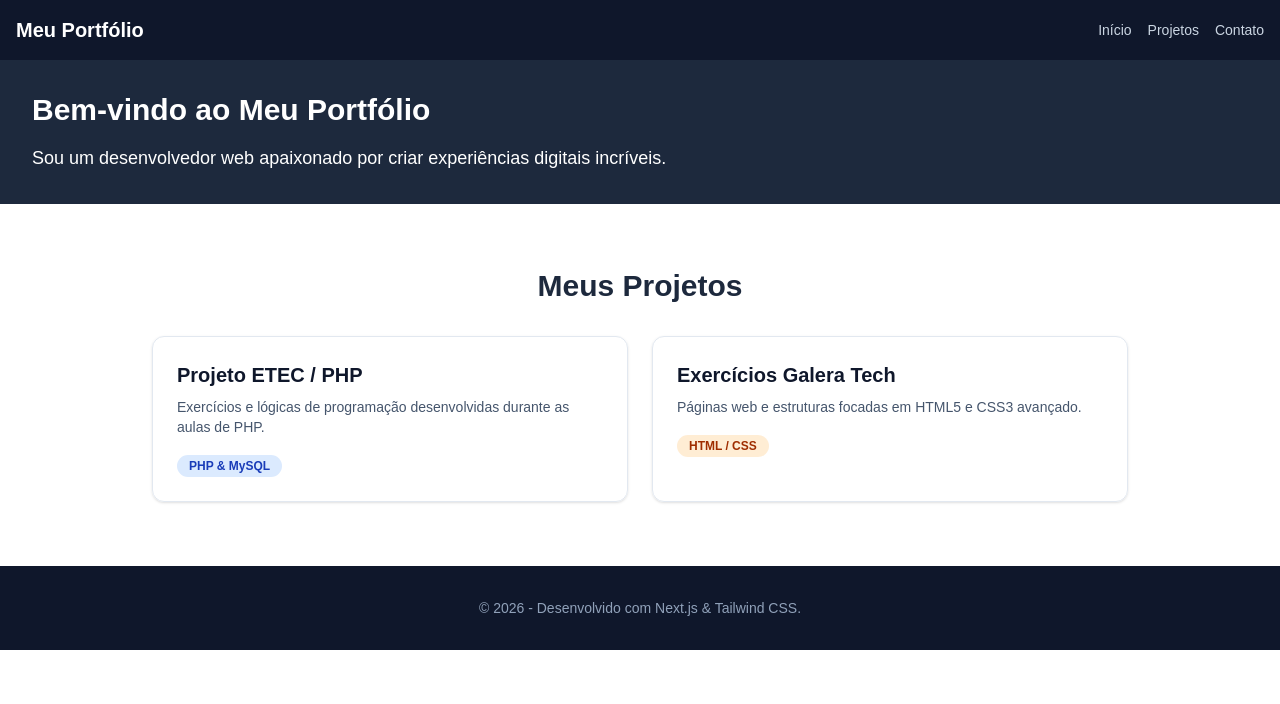
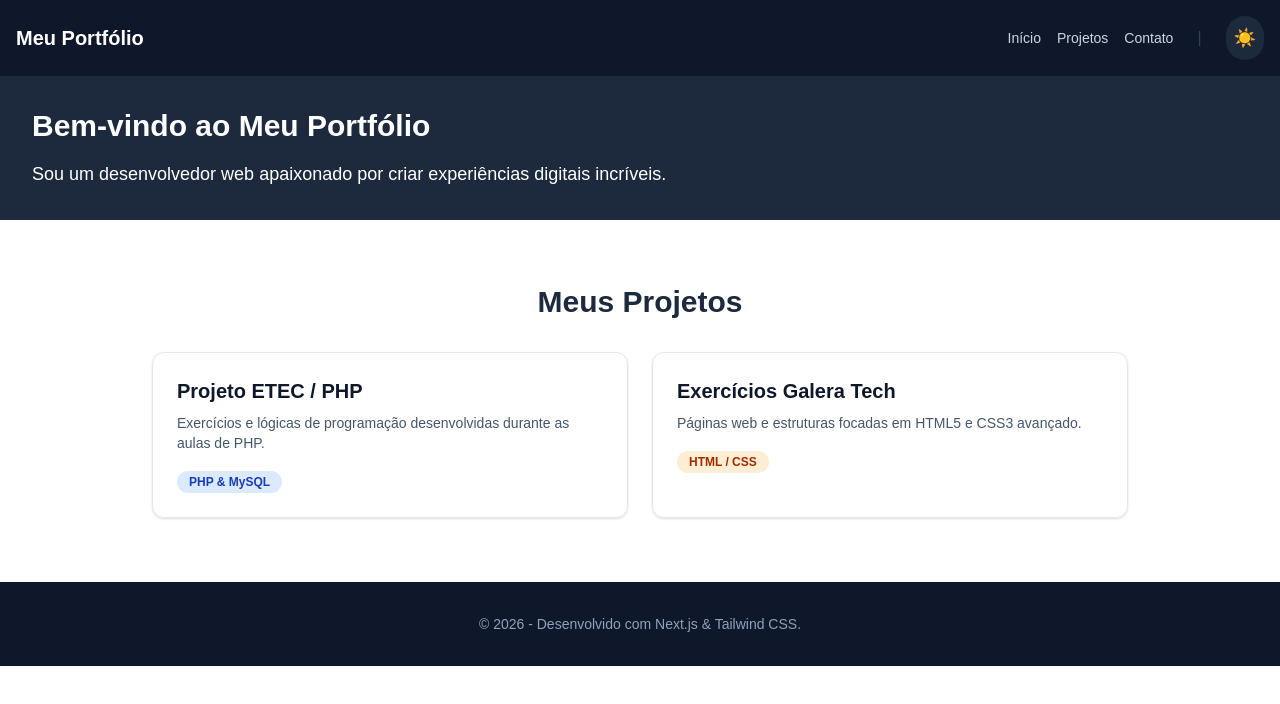
Before and after one commit to LevizBlessedpo/portifolio-nextjs, a Next.js app: page / in a window 1280 px wide. Shown: the top 704 px of the page. Built offline with nearby package versions, Linux system fonts and the light colour scheme.

Commit message:
Adicionei um botão para modo light e dark dentro do Navbar.jsx

```diff
--- a/src/app/components/Navbar.jsx
+++ b/src/app/components/Navbar.jsx
@@ -1,16 +1,48 @@
+'use client';
+import { useState } from 'react';
+
 export default function Navbar() {
+  // Estado para controlar o tema
+  const [darkMode, setDarkMode] = useState(true);
+
+  // Função para alternar o estado do tema
+  const toggleTheme = () => {
+    setDarkMode(!darkMode);
+  };
+
   return (
-    <nav className="bg-slate-900 text-white p-4 flex justify-between items-center">
+    <nav className={`p-4 flex justify-between items-center transition-colors duration-300 ${
+      darkMode ? 'bg-slate-900 text-white' : 'bg-slate-100 text-slate-900 border-b border-slate-200'
+    }`}>
 
       {/* Nome/Marca */}
       <h1 className="text-xl font-bold">Meu Portfólio</h1>
 
-      {/* Lista de Links */}
-      <ul className="flex gap-4 text-sm text-slate-300">
-        <li><a href="#inicio" className="hover:text-white">Início</a></li>
-        <li><a href="#projetos" className="hover:text-white">Projetos</a></li>
-        <li><a href="#contato" className="hover:text-white">Contato</a></li>
-      </ul>
+      {/* Container com Links e Botão */}
+      <div className="flex items-center gap-6">
+
+        {/* Lista de Links */}
+        <ul className={`flex gap-4 text-sm ${darkMode ? 'text-slate-300' : 'text-slate-600'}`}>
+          <li><a href="#inicio" className="hover:text-blue-500 transition-colors">Início</a></li>
+          <li><a href="#projetos" className="hover:text-blue-500 transition-colors">Projetos</a></li>
+          <li><a href="#contato" className="hover:text-blue-500 transition-colors">Contato</a></li>
+        </ul>
+
+        {/* Divisória visual discreta */}
+        <span className={darkMode ? 'text-slate-700' : 'text-slate-300'}>|</span>
+
+        {/* Botão de Alternar Tema (Ícone de Sol/Lua) */}
+        <button
+          onClick={toggleTheme}
+          className={`p-2 rounded-full text-lg transition-transform hover:scale-110 ${
+            darkMode ? 'bg-slate-800 text-yellow-400' : 'bg-slate-200 text-slate-800'
+          }`}
+          title="Alternar Tema"
+        >
+          {darkMode ? '☀️' : '🌙'}
+        </button>
+
+      </div>
 
     </nav>
   );
```
